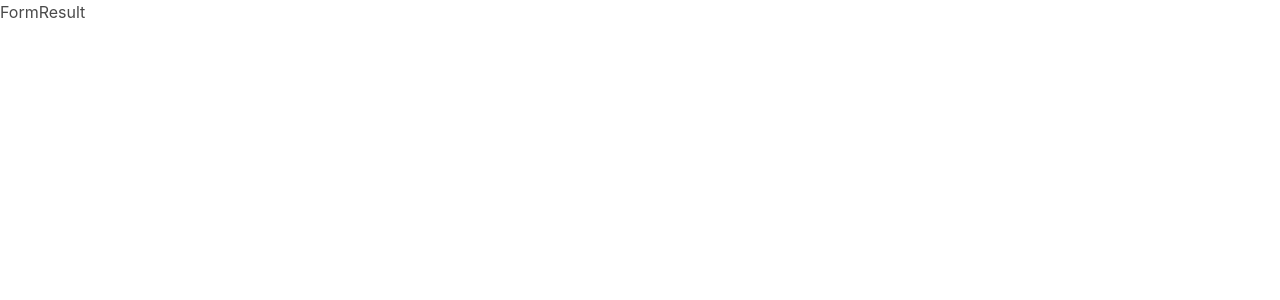
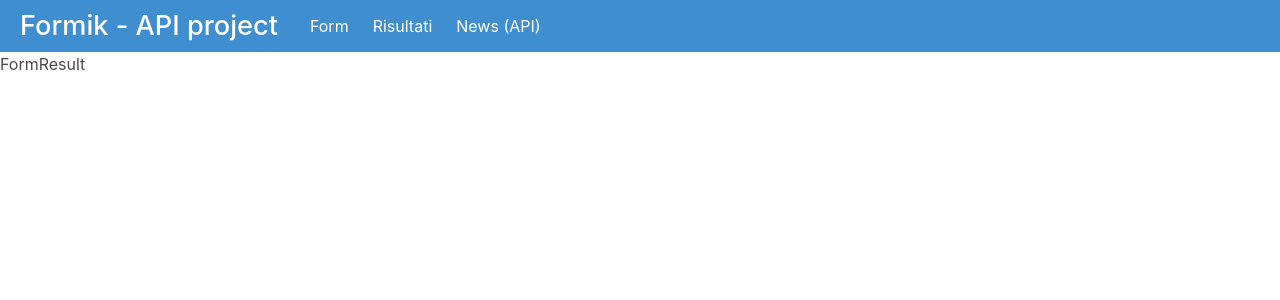
Before and after one commit to alexis39tt/react-proj-formation, a React (Create React App) app: page /result in a window 1280 px wide. Shown: the top 300 px of the page. Built offline with nearby package versions, Linux system fonts and the light colour scheme.

Commit message:
added navbar

```diff
--- a/public/index.html
+++ b/public/index.html
@@ -1,43 +1,23 @@
 <!DOCTYPE html>
 <html lang="en">
+
 <head>
   <meta charset="utf-8" />
   <link rel="icon" href="%PUBLIC_URL%/favicon.ico" />
   <meta name="viewport" content="width=device-width, initial-scale=1" />
   <meta name="theme-color" content="#000000" />
-    <meta
-      name="description"
-      content="Web site created using create-react-app"
-    />
+  <meta name="description" content="React project" />
   <link rel="apple-touch-icon" href="%PUBLIC_URL%/logo192.png" />
-    <!--
-      manifest.json provides metadata used when your web app is installed on a
-      user's mobile device or desktop. See https://developers.google.com/web/fundamentals/web-app-manifest/
-    -->
   <link rel="manifest" href="%PUBLIC_URL%/manifest.json" />
-    <!--
-      Notice the use of %PUBLIC_URL% in the tags above.
-      It will be replaced with the URL of the `public` folder during the build.
-      Only files inside the `public` folder can be referenced from the HTML.
+  <link rel="stylesheet" href="https://cdnjs.cloudflare.com/ajax/libs/font-awesome/6.2.0/css/all.min.css"
+    integrity="sha512-xh6O/CkQoPOWDdYTDqeRdPCVd1SpvCA9XXcUnZS2FmJNp1coAFzvtCN9BmamE+4aHK8yyUHUSCcJHgXloTyT2A=="
+    crossorigin="anonymous" referrerpolicy="no-referrer" />
+  <title>React project</title>
+</head>
 
-      Unlike "/favicon.ico" or "favicon.ico", "%PUBLIC_URL%/favicon.ico" will
-      work correctly both with client-side routing and a non-root public URL.
-      Learn how to configure a non-root public URL by running `npm run build`.
-    -->
-    <title>React App</title>
-  </head>
 <body>
   <noscript>You need to enable JavaScript to run this app.</noscript>
   <div id="root"></div>
-    <!--
-      This HTML file is a template.
-      If you open it directly in the browser, you will see an empty page.
+</body>
 
-      You can add webfonts, meta tags, or analytics to this file.
-      The build step will place the bundled scripts into the <body> tag.
-
-      To begin the development, run `npm start` or `yarn start`.
-      To create a production bundle, use `npm run build` or `yarn build`.
-    -->
-  </body>
 </html>
--- a/src/App.js
+++ b/src/App.js
@@ -2,15 +2,17 @@ import { Route, Routes } from "react-router-dom";
 import Form from "./components/Form";
 import FormResult from "./components/FormResult";
 import ApiCall from "./components/ApiCall";
+import Navbar from "./components/Navbar";
 
 function App() {
-  return (
+  return (<>
+    <Navbar />
     <Routes>
       <Route path="/" element={<Form />} />
       <Route path="/result" element={<FormResult />} />
       <Route path="/api" element={<ApiCall />} />
     </Routes>
-  );
+  </>);
 }
 
 export default App;
--- /dev/null
+++ b/src/components/Navbar.jsx
@@ -0,0 +1,19 @@
+import "bulma/css/bulma.css";
+import "./NewsCard.css"
+
+function Navbar() {
+    return (
+        <nav className="navbar is-info">
+            <div className="navbar-brand">
+                <h1 className="nav-title">Formik - API project</h1>
+                <div className="navbar-start">
+                    <a href="/" className="navbar-item">Form</a>
+                    <a href="/result" className="navbar-item">Risultati</a>
+                    <a href="/api" className="navbar-item">News (API)</a>
+                </div>
+            </div>
+        </nav>
+    );
+}
+
+export default Navbar;
--- a/src/components/NewsCard.css
+++ b/src/components/NewsCard.css
@@ -1,3 +1,16 @@
+.navbar-brand .nav-title{
+  display: flex;
+  flex-direction: column;
+  justify-content: center;
+  font-weight: 500;
+  font-size: 1.7rem
+}
+
+.nav-title{
+  color: white;
+  margin: 0 20px;
+}
+
 .image{
     overflow: hidden;
 }
@@ -7,12 +20,32 @@
     padding: 20px;
     cursor: pointer;
     transition: 0.3s;
-    transition-delay: 0s;
+    position: relative;
 }
 
 .card:hover {
     transform: scale(1.02);
-    transition-delay: 0.3s;
+}
+
+.card:hover .link-icon{
+  visibility: visible;
+}
+
+.link-icon{
+  width: 60px;
+  height: 60px;
+  position: absolute;
+  display: flex;
+  justify-content: center;
+  align-items: center;
+  top: 0;
+  right: 0;
+  visibility: hidden;
+}
+
+.link-icon i{
+  color: #363636;
+  font-size: 2rem;
 }
 
 .card-header{
@@ -53,10 +86,10 @@
     width: 64px;
     height: 64px;
     margin: 8px;
-    border: 8px solid rgb(0, 0, 0);
+    border: 8px solid #363636;
     border-radius: 50%;
     animation: lds-ring 1.2s cubic-bezier(0.5, 0, 0.5, 1) infinite;
-    border-color: rgb(0, 0, 0) transparent transparent transparent;
+    border-color: #363636 transparent transparent transparent;
   }
   .lds-ring div:nth-child(1) {
     animation-delay: -0.45s;
--- a/src/components/NewsCard.jsx
+++ b/src/components/NewsCard.jsx
@@ -9,12 +9,15 @@ function NewsCard(props) {
                     <img src={props.info.imageUrl} alt={props.info.title} />
                 </figure>
                 <div>
-                <h1 className="title">{props.info.title}</h1>
-                <h2 className="author is-size-4">di {props.info.author} - {props.info.date}</h2>
+                    <h1 className="title">{props.info.title}</h1>
+                    <h2 className="author is-size-4">di {props.info.author} - {props.info.date}</h2>
                 </div>
             </div>
             <div className="card-content">
                 <p>{props.info.content}</p>
+            </div>
+            <div className="link-icon">
+            <i className="fa-solid fa-link"></i>
             </div>
         </div>
     </a>);
```
Lines whose indentation alone changed are shown as unchanged.
